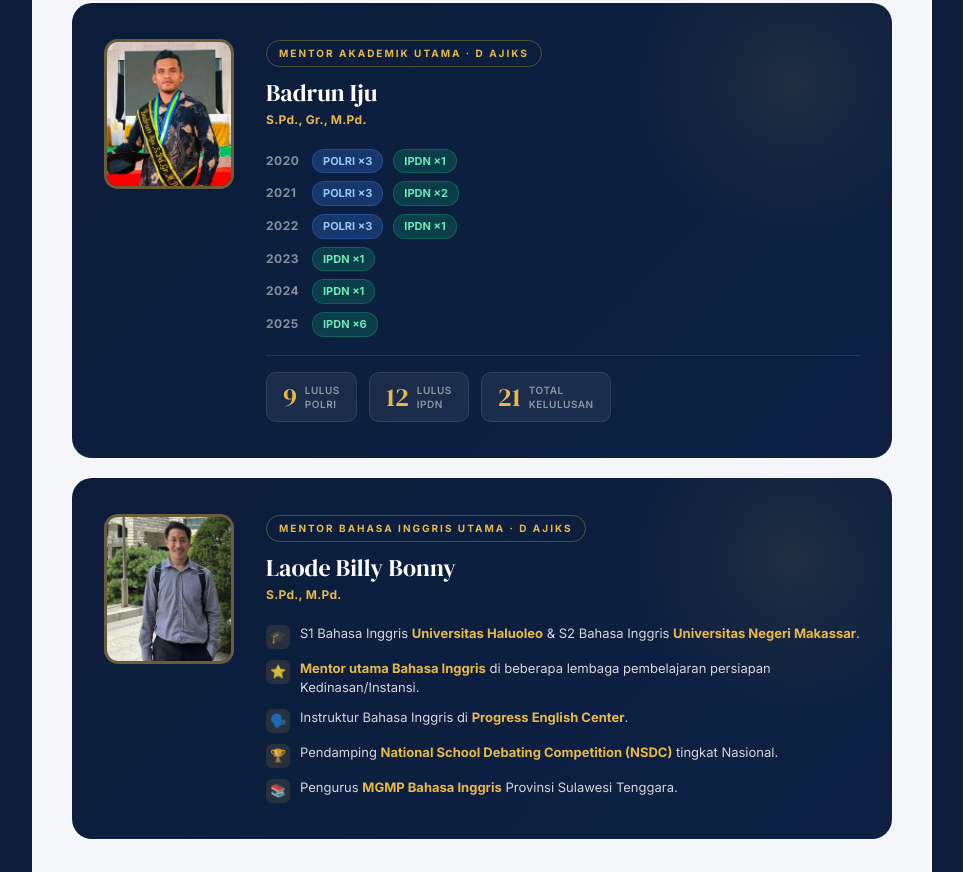
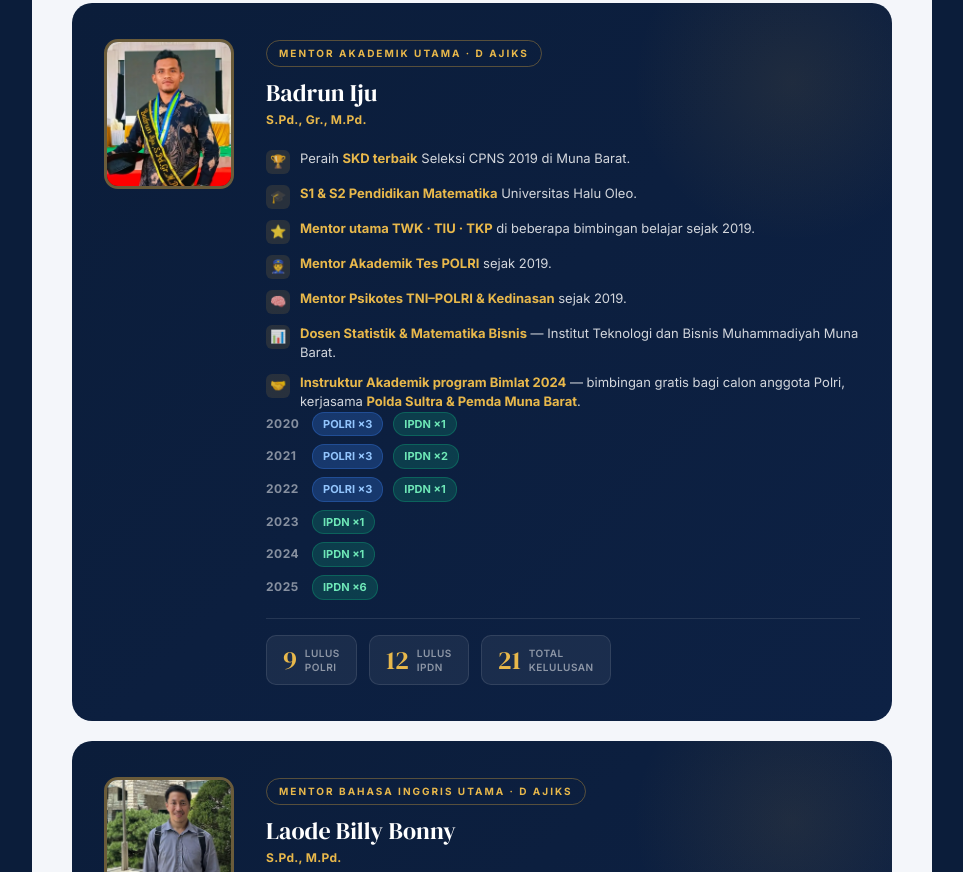
Before and after one commit to gustiyuda14-source/BLUE-PRINT-POLRI-AJIKS-AKADEMI, a plain HTML site: page index.html in a window 1280 px wide. Shown: the part 11128-12000 px from the top of the page, without its empty margins (158-1121 px from the left). Drawn offline with Linux system fonts and the light colour scheme.

Commit message:
Lengkapi CV Mentor Badrun Iju dengan blok kredensial
Tambah 7 poin kredensial (SKD terbaik, S1/S2, mentor TWK/TIU/TKP,
Tes POLRI, psikotes, dosen, instruktur Bimlat 2024) memakai pola
founder-tracks. Rekam jejak kelulusan nyata dipertahankan.

```diff
--- a/index.html
+++ b/index.html
@@ -2462,6 +2462,36 @@
         <span class="mentor-role-tag">Mentor Akademik Utama · D AJIKS</span>
         <div class="mentor-name">Badrun Iju</div>
         <div class="mentor-degree">S.Pd., Gr., M.Pd.</div>
+        <div class="founder-tracks">
+          <div class="founder-track" style="color:rgba(255,255,255,0.82)">
+            <div class="founder-track-icon">🏆</div>
+            <span>Peraih <strong style="color:var(--gold2)">SKD terbaik</strong> Seleksi CPNS 2019 di Muna Barat.</span>
+          </div>
+          <div class="founder-track" style="color:rgba(255,255,255,0.82)">
+            <div class="founder-track-icon">🎓</div>
+            <span><strong style="color:var(--gold2)">S1 &amp; S2 Pendidikan Matematika</strong> Universitas Halu Oleo.</span>
+          </div>
+          <div class="founder-track" style="color:rgba(255,255,255,0.82)">
+            <div class="founder-track-icon">⭐</div>
+            <span><strong style="color:var(--gold2)">Mentor utama TWK · TIU · TKP</strong> di beberapa bimbingan belajar sejak 2019.</span>
+          </div>
+          <div class="founder-track" style="color:rgba(255,255,255,0.82)">
+            <div class="founder-track-icon">👮</div>
+            <span><strong style="color:var(--gold2)">Mentor Akademik Tes POLRI</strong> sejak 2019.</span>
+          </div>
+          <div class="founder-track" style="color:rgba(255,255,255,0.82)">
+            <div class="founder-track-icon">🧠</div>
+            <span><strong style="color:var(--gold2)">Mentor Psikotes TNI–POLRI &amp; Kedinasan</strong> sejak 2019.</span>
+          </div>
+          <div class="founder-track" style="color:rgba(255,255,255,0.82)">
+            <div class="founder-track-icon">📊</div>
+            <span><strong style="color:var(--gold2)">Dosen Statistik &amp; Matematika Bisnis</strong> — Institut Teknologi dan Bisnis Muhammadiyah Muna Barat.</span>
+          </div>
+          <div class="founder-track" style="color:rgba(255,255,255,0.82)">
+            <div class="founder-track-icon">🤝</div>
+            <span><strong style="color:var(--gold2)">Instruktur Akademik program Bimlat 2024</strong> — bimbingan gratis bagi calon anggota Polri, kerjasama <strong style="color:var(--gold2)">Polda Sultra &amp; Pemda Muna Barat</strong>.</span>
+          </div>
+        </div>
         <div class="track-years">
           <div class="track-year-row">
             <span class="track-year-label">2020</span>
```
